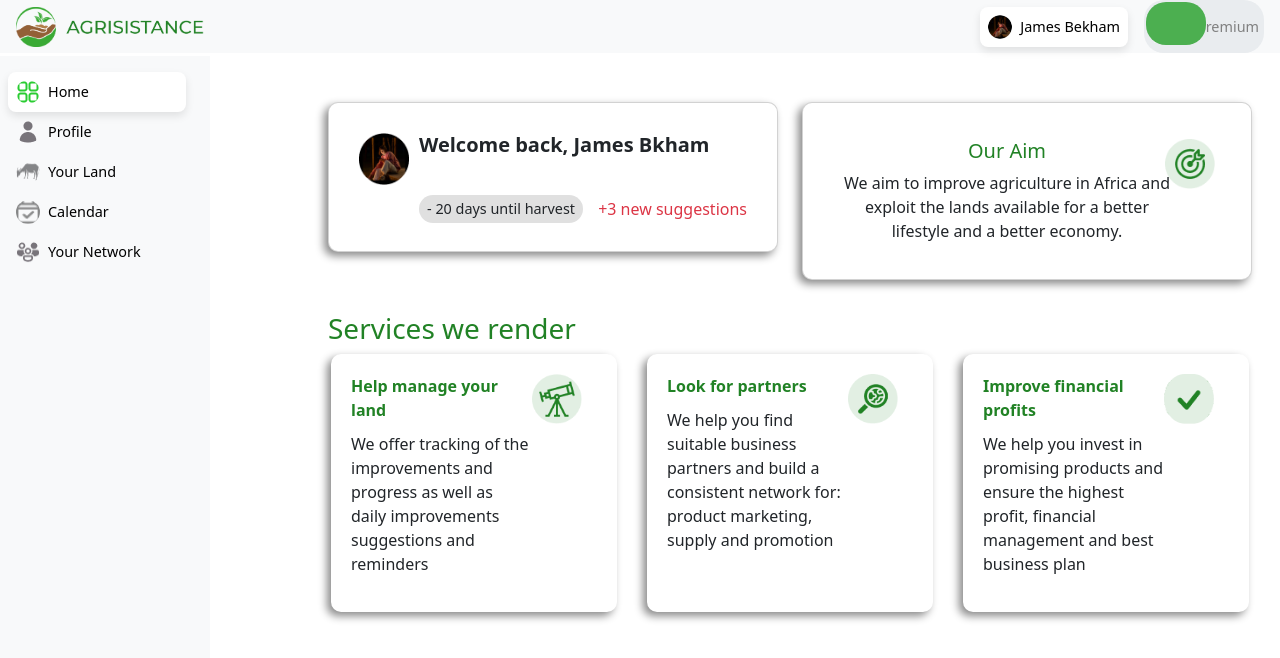
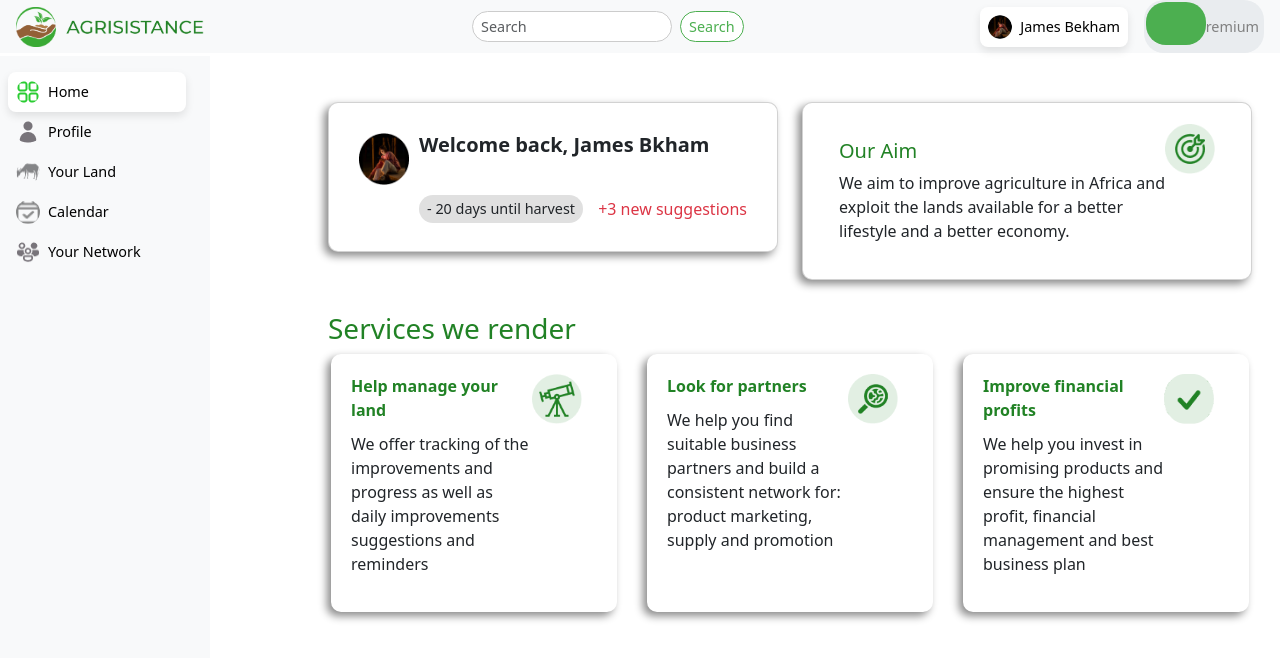
Before and after one commit to pixiebyte/Agrisistence-front, a React (Vite) app: page / in a window 1280 px wide. Shown: the top 658 px of the page. Built offline with nearby package versions, Linux system fonts and the light colour scheme.

Commit message:
first page almost done2

```diff
--- a/src/components/Header.css
+++ b/src/components/Header.css
@@ -15,6 +15,43 @@
 .navbar-logo {
   height: 40px; /* Adjust the height as needed */
   margin-right: 1rem;
+}
+
+.search-bar {
+  flex-grow: 1;
+  display: flex;
+  align-items: center;
+  justify-content: center;
+}
+
+.search-input {
+  width: 200px; /* Adjust the width as needed */
+  padding: 0.25rem 0.5rem;
+  border: 1px solid #ccc;
+  border-radius: 20px; /* Rounded corners */
+  font-size: 0.9rem;
+  transition: border-color 0.2s;
+}
+
+.search-input:focus {
+  border-color: #4caf50; /* Green border on focus */
+  outline: none;
+}
+
+.search-button {
+  margin-left: 0.5rem;
+  border: 1px solid #4caf50; /* Green border */
+  color: #4caf50; /* Green text */
+  background-color: #ffffff; /* White background */
+  border-radius: 20px; /* Rounded corners */
+  padding: 0.25rem 0.5rem;
+  font-size: 0.9rem;
+  transition: background-color 0.2s, color 0.2s;
+}
+
+.search-button:hover {
+  background-color: #4caf50; /* Green background on hover */
+  color: #ffffff; /* White text on hover */
 }
 
 .navbar-nav {
@@ -36,7 +73,7 @@
 
 .boxed-link {
   padding: 0.5rem 1rem;
-  border-radius: 100 px; /* Fully rounded corners */
+  border-radius: 100px; /* Fully rounded corners */
   border: 1px solid #4caf50; /* Green border */
   display: flex;
   align-items: center;
--- a/src/components/Header.jsx
+++ b/src/components/Header.jsx
@@ -1,8 +1,8 @@
 import React, { useState } from "react";
-import { Navbar, Nav } from "react-bootstrap";
+import { Navbar, Nav, Form, FormControl, Button } from "react-bootstrap";
 import "./Header.css";
 import logo from "../images/logo.png";
-import profileImage from "../images/profile.png"; // Add the path to the profile image
+import profileImage from "../images/profile.png";
 
 const Header = () => {
   const [isPremium, setIsPremium] = useState(false);
@@ -20,6 +20,16 @@ const Header = () => {
           className="navbar-logo"
         />
       </Navbar.Brand>
+      <Form inline className="search-bar">
+        <FormControl
+          type="text"
+          placeholder="Search"
+          className="search-input"
+        />
+        <Button variant="outline-success" className="search-button">
+          Search
+        </Button>
+      </Form>
       <Nav className="ml-auto navbar-nav">
         <Nav.Item className="nav-box">
           <Nav.Link href="#profile" className="nav-link boxed-link">
@@ -33,7 +43,7 @@ const Header = () => {
               Free mode
             </span>
             <span className={`switch-label ${isPremium ? "active" : ""}`}>
-              premium
+              Premium
             </span>
             <div
               className={`switch-toggle ${isPremium ? "premium" : "free"}`}
--- a/src/components/Home.css
+++ b/src/components/Home.css
@@ -151,10 +151,26 @@ h3 {
   flex: 1;
   display: flex;
   flex-direction: column;
+  align-items: flex-start; /* Align text and title to the left */
+  text-align: left; /* Ensure text alignment is left */
+  width: 100%; /* Ensure full width for alignment */
+}
+
+.aim-card-title {
+  font-weight: bold;
+  color: #218225; /* Green color for title */
+  margin: 0; /* Remove default margin */
+  text-align: left; /* Align title text to the left */
+}
+
+.aim-card-description {
+  margin-top: 10px; /* Space between title and description */
+  text-align: left; /* Align description text to the left */
 }
 
 .aim-card-icon {
-  margin-left: 15px; /* Space between icon and text */
+  margin-left: -50px; /* Adjust this value to move the icon to the left */
+  margin-top: -15px; /* Adjust this value to move the icon up or down */
 }
 
 .aim-card-icon img {
@@ -192,11 +208,11 @@ h3 {
   height: 50px;
 }
 
-.service-card-text {
+.aim-card-text {
   flex: 1;
   display: flex;
   flex-direction: column;
-  justify-content: flex-start;
+  align-items: flex-start; /* Align text and title to the left */
 }
 
 .service-card-title {
```
